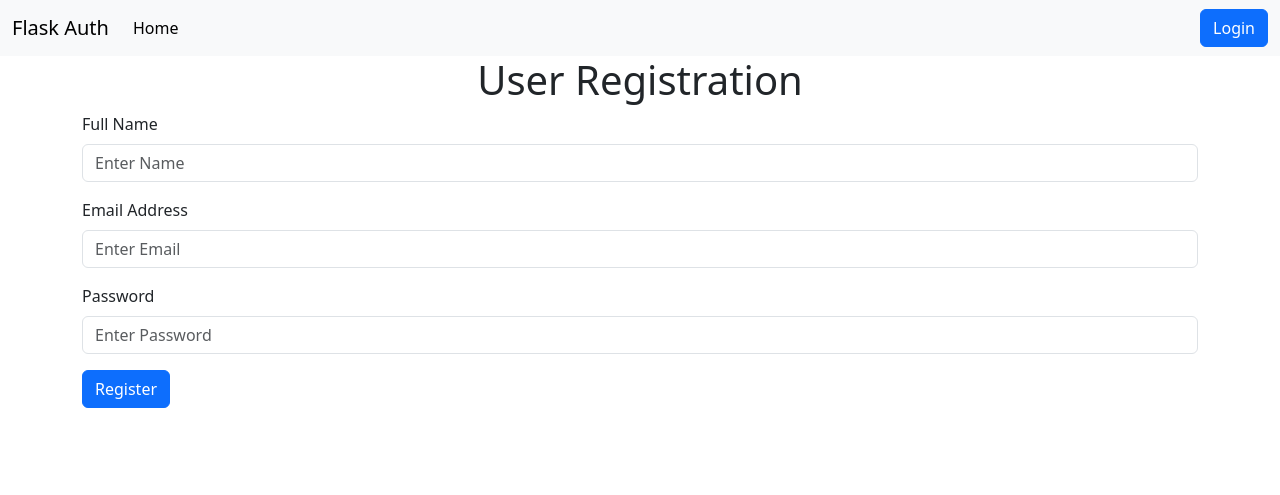
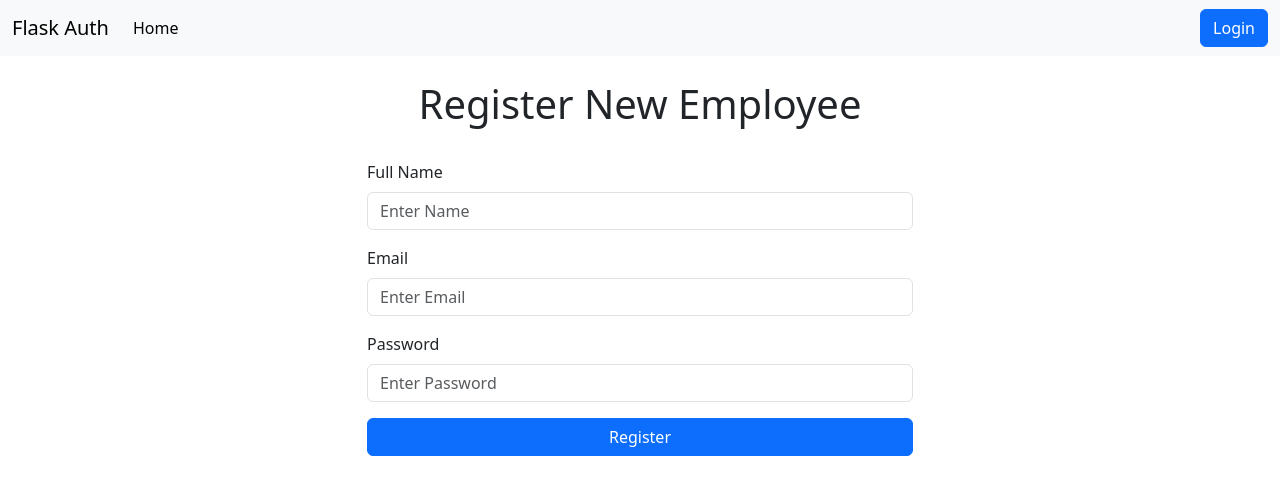
Before and after one commit to prakharsingh070/flaskauth_app, a Flask app: page /register in a window 1280 px wide. Shown: the top 495 px of the page. Run offline with Flask 3, Linux system fonts and the light colour scheme.

Commit message:
Fix registration validation error messages - Update title to 'Register New Employee' - Improve form input preservation - Enhanced validation logic - Better error handling

```diff
--- a/app.py
+++ b/app.py
@@ -32,18 +32,18 @@ def index():
 @app.route("/register", methods=['GET','POST'])
 def register():
     if request.method == 'POST':
-        name = request.form['name']
-        email = request.form['email']
-        password = request.form['password']
+        name = request.form.get('name', '').strip()
+        email = request.form.get('email', '').strip()
+        password = request.form.get('password', '').strip()
 
         # Validation: Check if fields are empty
-        if not name or not name.strip():
+        if not name:
             return render_template('register.html', error='Name should not be empty')
 
-        if not email or not email.strip():
+        if not email:
             return render_template('register.html', error='Email should not be empty')
 
-        if not password or not password.strip():
+        if not password:
             return render_template('register.html', error='Password should not be empty')
 
         # Validation: Password length should be at least 6 characters
@@ -55,11 +55,15 @@ def register():
         if existing_user:
             return render_template('register.html', error='Email already registered. Please use a different email.')
 
-        # If all validations pass, create new user
-        new_user = User(name=name, email=email, password=password)
-        db.session.add(new_user)
-        db.session.commit()
-        return redirect('/login')
+        try:
+            # If all validations pass, create new user
+            new_user = User(name=name, email=email, password=password)
+            db.session.add(new_user)
+            db.session.commit()
+            return redirect('/login')
+        except Exception as e:
+            db.session.rollback()
+            return render_template('register.html', error='Registration failed. Please try again.')
 
     return render_template("register.html")
 
--- a/templates/register.html
+++ b/templates/register.html
@@ -1,26 +1,34 @@
 {% extends 'base.html' %}
 {% block body %}
-    <h1 class="text-center">User Registration</h1>
-    <div class="container">
+    <div class="container mt-4">
+        <h1 class="text-center">Register New Employee</h1>
+
         {% if error %}
-        <div class="alert alert-danger" role="alert">
-            {{ error }}
+        <div class="alert alert-danger mt-3" role="alert">
+            <strong>Error:</strong> {{ error }}
         </div>
         {% endif %}
-        <form action="/register" method="POST">
+
+        <div class="row justify-content-center">
+            <div class="col-md-6">
+                <form action="/register" method="POST" class="mt-4">
                     <div class="mb-3">
                         <label for="name" class="form-label">Full Name</label>
-                <input type="text" class="form-control" id="name" name="name" placeholder="Enter Name">
+                        <input type="text" class="form-control" id="name" name="name" placeholder="Enter Name" value="{{ request.form.name if request.form.name else '' }}" required>
                     </div>
                     <div class="mb-3">
-                <label for="email" class="form-label">Email Address</label>
-                <input type="email" class="form-control" id="email" name="email" placeholder="Enter Email">
+                        <label for="email" class="form-label">Email</label>
+                        <input type="email" class="form-control" id="email" name="email" placeholder="Enter Email" value="{{ request.form.email if request.form.email else '' }}" required>
                     </div>
                     <div class="mb-3">
                         <label for="password" class="form-label">Password</label>
-                <input type="password" class="form-control" id="password" name="password" placeholder="Enter Password">
+                        <input type="password" class="form-control" id="password" name="password" placeholder="Enter Password" required>
                     </div>
+                    <div class="d-grid">
                         <button type="submit" class="btn btn-primary">Register</button>
+                    </div>
                 </form>
             </div>
+        </div>
+    </div>
 {% endblock body %}
```
Also changed, not shown: instance/database.db. Lines whose indentation alone changed are shown as unchanged.
